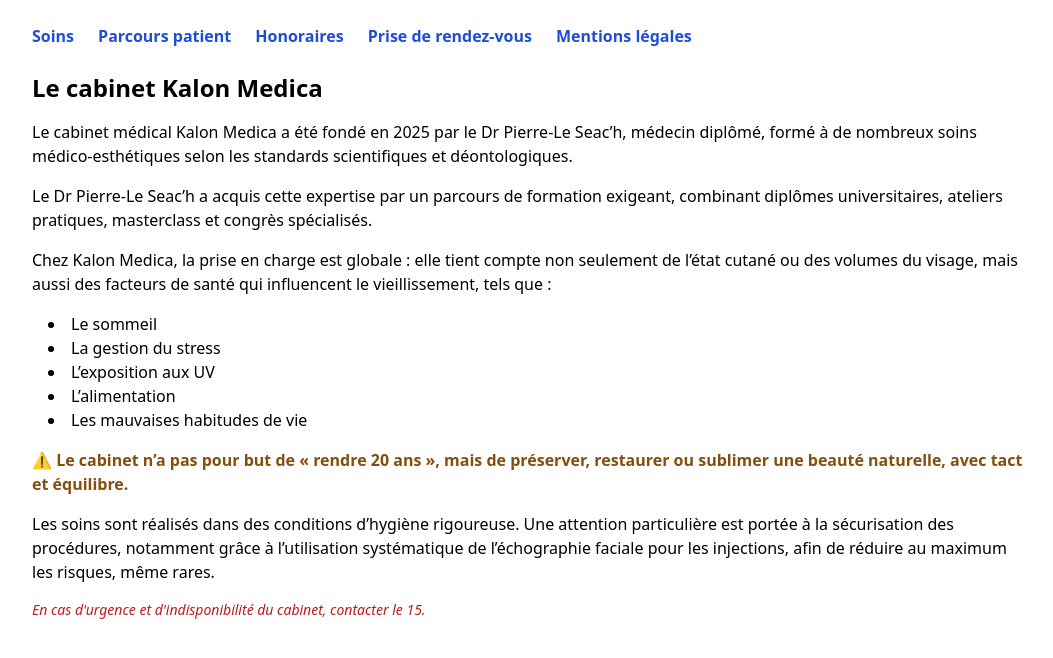
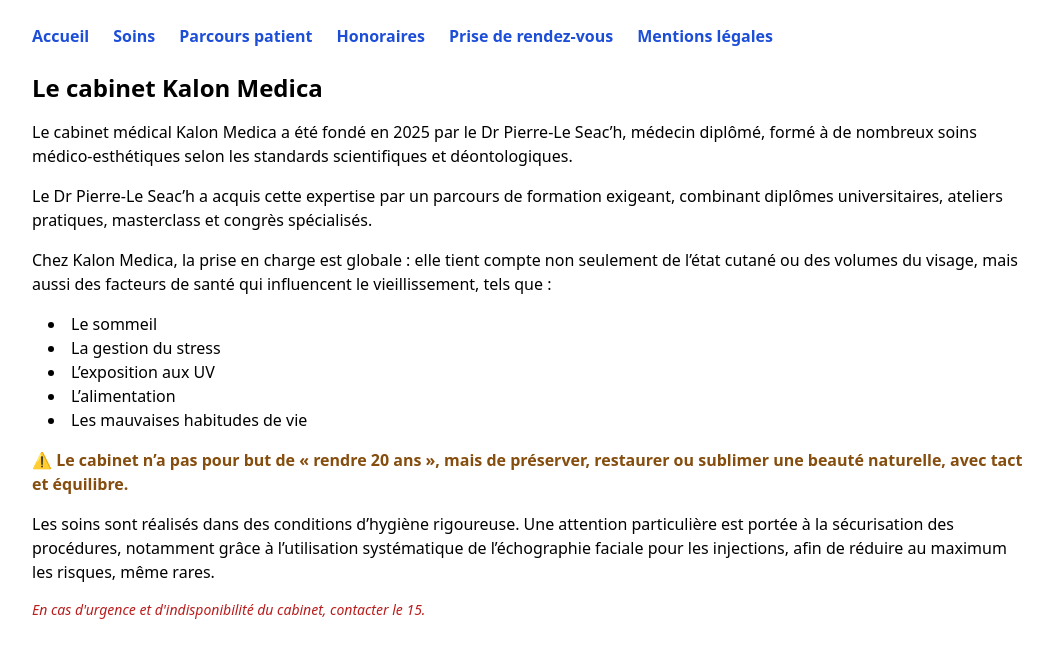
Before and after one commit to kalonmedica/kalon-medica-site-, a React (Vite) app: page / in a window 1280 px wide. Shown: the top 658 px of the page, without its empty margins (112-1165 px from the left). Built offline with nearby package versions, Linux system fonts and the light colour scheme.

Commit message:
Add files via upload

```diff
--- a/src/pages/Layout.jsx
+++ b/src/pages/Layout.jsx
@@ -5,10 +5,11 @@
   return (
     <div className="max-w-5xl mx-auto px-4 py-6">
       <nav className="flex space-x-6 text-blue-700 font-semibold mb-6">
+        <Link to="/">Accueil</Link>
         <Link to="/soins">Soins</Link>
         <Link to="/parcours">Parcours patient</Link>
         <Link to="/honoraires">Honoraires</Link>
-      <Link to="/rdv">Prise de rendez-vous</Link>
+        <Link to="/rdv">Prise de rendez-vous</Link>
         <Link to="/mentions-legales">Mentions légales</Link>
       </nav>
       <Outlet />
```
